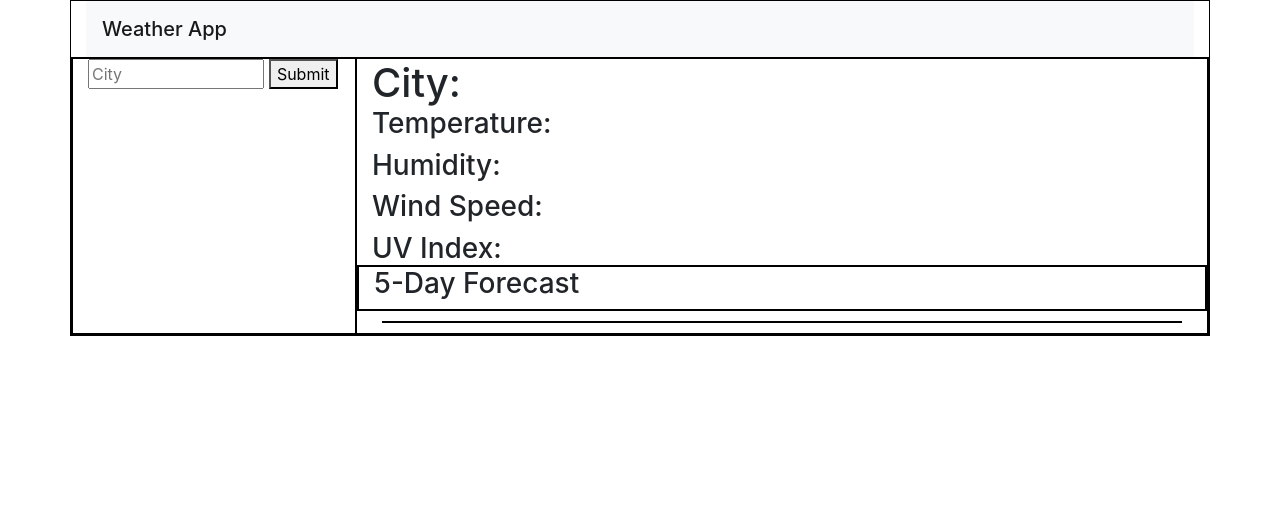
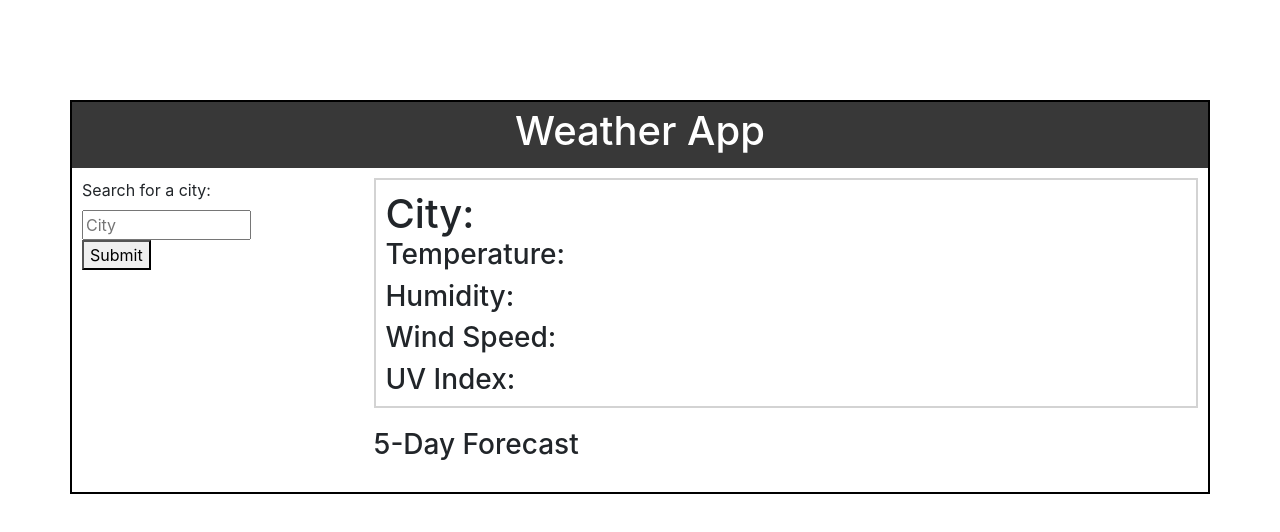
Before and after one commit to koutron/homework05, a plain HTML site: page index.html in a window 1280 px wide. Drawn offline with nearby package versions, Linux system fonts and the light colour scheme.

Commit message:
css styling

```diff
--- a/Assets/script.js
+++ b/Assets/script.js
@@ -15,7 +15,7 @@ $("#submitBtn").on("click", function () {
     }).then(function (response) {
         renderWeather(response);
 
-        var uviURL = "http://api.openweathermap.org/data/2.5/uvi?appid=" + APIKey + "&lat=" + response.coord.lat + "&lon=" + response.coord.lon;
+        var uviURL = "https://api.openweathermap.org/data/2.5/uvi?appid=" + APIKey + "&lat=" + response.coord.lat + "&lon=" + response.coord.lon;
         $.ajax({
             url: uviURL,
             method: "GET"
@@ -58,7 +58,7 @@ $("#cityList").on("click", function (event) {
     }).then(function (response) {
         renderWeather(response);
 
-        var uviURL = "http://api.openweathermap.org/data/2.5/uvi?appid=" + APIKey + "&lat=" + response.coord.lat + "&lon=" + response.coord.lon;
+        var uviURL = "https://api.openweathermap.org/data/2.5/uvi?appid=" + APIKey + "&lat=" + response.coord.lat + "&lon=" + response.coord.lon;
         $.ajax({
             url: uviURL,
             method: "GET"
@@ -81,6 +81,7 @@ $("#cityList").on("click", function (event) {
         url: fiveDayURL,
         method: "GET"
     }).then(function (response) {
+        console.log(response);
         renderFiveDay(response);
     });
 
@@ -120,13 +121,13 @@ function renderIcon(condition){
 function renderFiveDay(data) {
 
     var fiveDayArr = getForecastForEachDay(data.list);
-
     $(".fiveDay").text("");
     for (var i = 0; i < fiveDayArr.length; i++) {
 
         var divEl = $("<div>");
+        divEl.css("margin", "0px 40px 0px 0px");
 
-        var dateEl = $("<h5>");
+        var dateEl = $("<h6>");
         dateEl.text("Date: " + fiveDayArr[i].dt_txt.split(" ")[0]);
 
         var iconEl = $("<img>");
@@ -198,7 +199,7 @@ function renderLocalStorage() {
         }).then(function (response) {
             renderWeather(response);
 
-            var uviURL = "http://api.openweathermap.org/data/2.5/uvi?appid=" + APIKey + "&lat=" + response.coord.lat + "&lon=" + response.coord.lon;
+            var uviURL = "https://api.openweathermap.org/data/2.5/uvi?appid=" + APIKey + "&lat=" + response.coord.lat + "&lon=" + response.coord.lon;
             $.ajax({
                 url: uviURL,
                 method: "GET"
--- a/Assets/styles.css
+++ b/Assets/styles.css
@@ -1,9 +1,41 @@
-li {
-    margin: 20px;
+#header {
+    background-color: #383838;
+    text-align: center;
+    padding: 5px;
+    color: white;
 }
 
-div {
-    border: 1px solid black;
+.container {
+    border: 2px solid black;
+    margin-top: 100px;
+    padding: 0px;
+}
+
+form {
+    padding: 10px;
+}
+
+ul {
+    list-style-type: none;
+    padding: 0px 10px 10px 10px;
+    text-align: center;
+}
+
+
+li {
+    margin: 10px;
+    border: 2px solid lightgray;
+}
+
+#weather{
+    margin: 10px;
+    padding: 10px;
+    border: 2px solid lightgray;
+}
+
+#fiveDayHeader {
+    margin: 5px;
+    padding: 5px;
 }
 
 .fiveDay {
@@ -24,5 +56,5 @@ div {
 }
 
 #wUVIndex1 {
-    display: inline-block;
+    display: inline;
 }
--- a/index.html
+++ b/index.html
@@ -1,5 +1,6 @@
 <!DOCTYPE html>
 <html lang="en">
+
 <head>
     <meta charset="UTF-8">
     <meta name="viewport" content="width=device-width, initial-scale=1.0">
@@ -9,15 +10,17 @@
     <link rel="stylesheet" href="Assets/styles.css">
     <title>Document</title>
 </head>
+
 <body>
 
     <div class="container">
-        <nav class="navbar navbar-light bg-light">
-            <span class="navbar-brand mb-0 h1">Weather App</span>
+        <nav id="header">
+            <h1>Weather App</h1>
         </nav>
         <div class="row">
             <div class="col-3">
                 <form>
+                    <label>Search for a city:</label>
                     <input id="cityInput" placeholder="City" style="width: 70%"></input>
                     <button id="submitBtn" type="submit">Submit</button>
                 </form>
@@ -26,15 +29,18 @@
             </div>
 
             <div class="col-9">
+                <div id="weather">
                     <h1 id="wCity">City: </h1>
                     <img id="wIcon"></img>
                     <h3 id="wTemp">Temperature: </h3>
                     <h3 id="wHumidity">Humidity: </h3>
                     <h3 id="wWindSpeed">Wind Speed: </h3>
-                <h3 id="wUVIndex">UV Index: <h3 id="wUVIndex1"></h3></h3>
+                    <h3 id="wUVIndex">UV Index: <h3 id="wUVIndex1"></h3>
+                    </h3>
+                </div>
                 <div class="row">
                     <div class="col-12">
-                        <h3>5-Day Forecast</h3>
+                        <h3 id="fiveDayHeader">5-Day Forecast</h3>
                     </div>
                 </div>
                 <div class="row fiveDay">
@@ -45,4 +51,5 @@
     <script src="https://cdnjs.cloudflare.com/ajax/libs/jquery/3.2.1/jquery.min.js"></script>
     <script src="Assets/script.js"></script>
 </body>
+
 </html>
```
Lines whose indentation alone changed are shown as unchanged.
